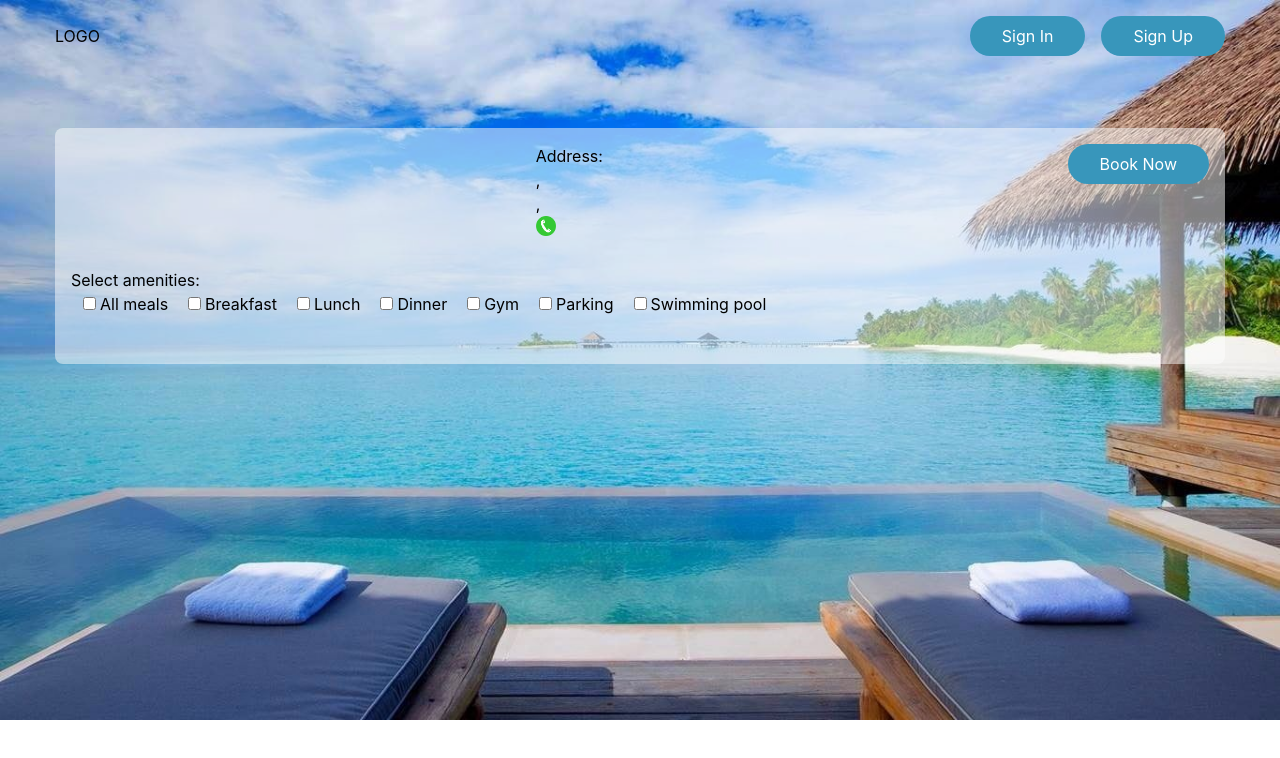
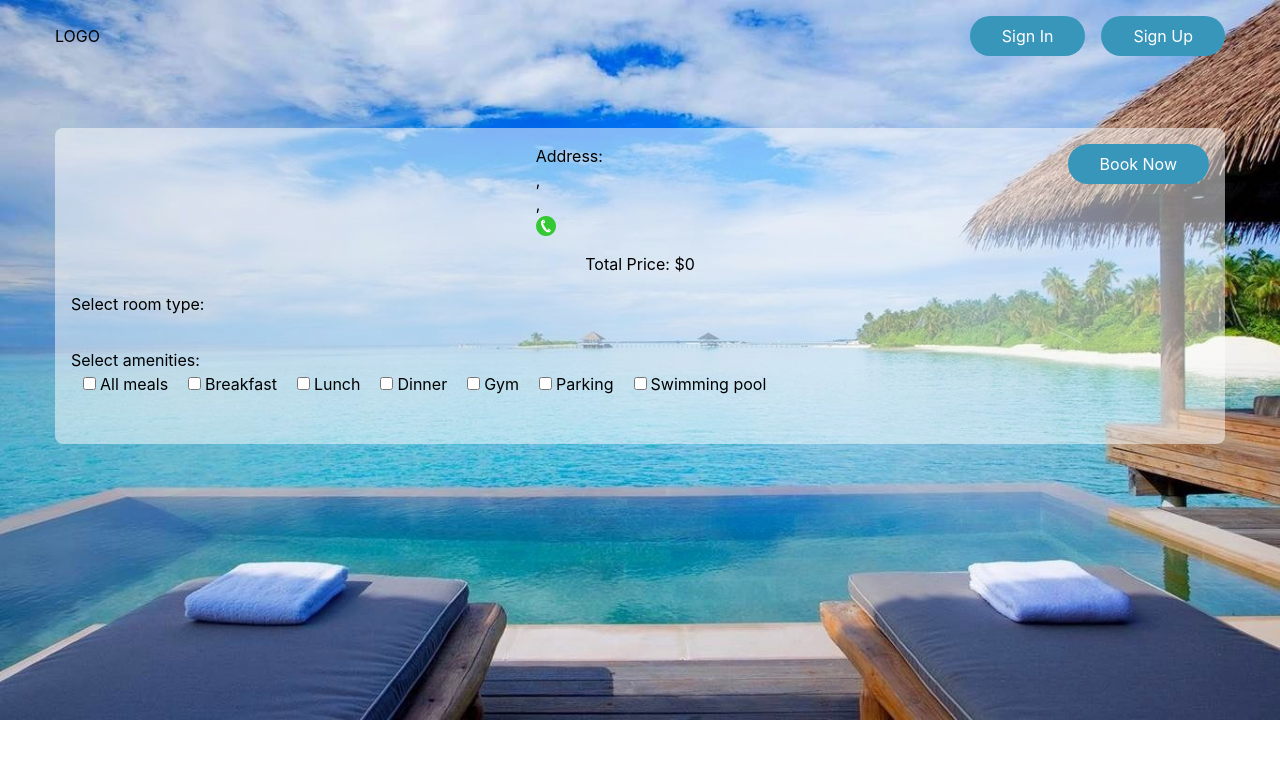
Before and after one commit to gopinathsjsu/team-project-logn, a Next.js app in the folder frontend/: page /particularHotel in a window 1280 px wide. Shown: the top 758 px of the page. Built offline with nearby package versions, Linux system fonts and the light colour scheme.

Commit message:
local commit

```diff
--- a/frontend/src/components/DateRangePicker.js
+++ b/frontend/src/components/DateRangePicker.js
@@ -7,6 +7,14 @@ import Box from "@mui/material/Box";
 
 export default function BasicDateRangePicker({ setDateRange }) {
   const [value, setValue] = React.useState([null, null]);
+
+  function epoch(date) {
+    return Date.parse(date);
+  }
+
+  React.useEffect(() => {
+    setDateRange([epoch(value[0]), epoch(value[1])]);
+  }, [value]);
 
   return (
     <LocalizationProvider dateAdapter={AdapterDateFns}>
--- /dev/null
+++ b/frontend/src/components/checkbox.js
@@ -0,0 +1,29 @@
+import React, { useState, useEffect } from "react";
+
+export default function checkbox({ label, rate, getData, i, id }) {
+  const [isChecked, setIsChecked] = useState(false);
+
+  useEffect(() => {
+    if (isChecked) {
+      getData(label, rate, id);
+    } else {
+      getData("", 0, null);
+    }
+  }, [isChecked]);
+
+  return (
+    <div>
+      <label className="mx-2">
+        <input
+          onChange={(e) => {
+            setIsChecked(!isChecked);
+          }}
+          value={isChecked}
+          type="checkbox"
+          className="mx-1"
+        />
+        Select {label}
+      </label>
+    </div>
+  );
+}
--- a/frontend/src/pages/index.js
+++ b/frontend/src/pages/index.js
@@ -1,11 +1,28 @@
 import Head from "next/head";
 import Image from "next/image";
-import { useState } from "react";
+import { useEffect, useState } from "react";
 import GooglePlacesAutocomplete from "react-google-places-autocomplete";
 import BasicDateRangePicker from "../components/DateRangePicker";
+import Router, { useRouter } from "next/router";
 
 export default function Home() {
   const [dateRange, setDateRange] = useState([null, null]);
+  const router = useRouter();
+
+  useEffect(() => {
+    if (dateRange[0] === dateRange[0] && dateRange[1] === dateRange[1]) {
+      localStorage.setItem("startDate", dateRange[0]);
+      localStorage.setItem("endDate", dateRange[1]);
+    }
+  }, [dateRange]);
+
+  const handleClick = () => {
+    if (dateRange[0] === dateRange[0] && dateRange[1] === dateRange[1]) {
+      router.push("/findHotel");
+    } else {
+      alert("Date not valid");
+    }
+  };
 
   return (
     <div
@@ -15,8 +32,12 @@ export default function Home() {
       <div className="bg-white bg-opacity-75 rounded-lg flex px-4 justify-between items-center py-4 w-full shadow-button-shadow">
         <div className=" w-1/4">
           <div className="flex items-center mb-2 text-gray-600">
-            <div style={{width: '20px', height: '20px'}}>
-              <Image width={20} height={20} src={require("../assets/location-pin.svg")} />
+            <div style={{ width: "20px", height: "20px" }}>
+              <Image
+                width={20}
+                height={20}
+                src={require("../assets/location-pin.svg")}
+              />
             </div>
             <div>Destination</div>
           </div>
@@ -31,7 +52,10 @@ export default function Home() {
         </div>
         <div className="vl"></div>
         <div className=" w-1/4">
-          <button className="bg-button-color text-white px-4 py-2 rounded-lg w-full transition-all hover:shadow-button-shadow">
+          <button
+            onClick={handleClick}
+            className="bg-button-color text-white px-4 py-2 rounded-lg w-full transition-all hover:shadow-button-shadow"
+          >
             Find Hotels
           </button>
         </div>
--- a/frontend/src/pages/particularHotel.js
+++ b/frontend/src/pages/particularHotel.js
@@ -1,12 +1,20 @@
 import React, { useState, useEffect } from "react";
 import Router, { useRouter } from "next/router";
 import getWithAuth from "../api/getWithAuth";
+import postWithAuth from "../api/postWithAuth";
 import Image from "next/image";
+import CheckBox from "../components/checkbox";
 
 export default function particularHotel() {
   const router = useRouter();
   const id = router.query;
   const [hotelDetails, setHotelDetails] = useState([]);
+  const [allRooms, setAllRooms] = useState([]);
+  const [price, setPrice] = useState(0);
+  const [roomType, setRoomType] = useState("");
+  const [numberOfRooms, setNumberOfRooms] = useState(0);
+  const [roomRate, setRoomRate] = useState(0);
+  const [roomTypeChecked, setRoomTypeChecked] = useState(false);
 
   const [allMeals, setAllMeals] = useState(false);
   const [breakfast, setBreakfast] = useState(false);
@@ -21,8 +29,113 @@ export default function particularHotel() {
       const data = await getWithAuth("/hotel/get/" + id.id);
       setHotelDetails(data);
       console.log(data);
+      const rooms = await getWithAuth("/hotel/roomsbyhotel/" + data.id);
+      setAllRooms(rooms);
+      console.log(rooms);
     }
   }, [id]);
+
+  const [roomID, setRoomID] = useState(null);
+
+  const getData = (label, rate, id) => {
+    setRoomType(label);
+    setRoomID(id);
+    if (label == "") {
+      setRoomRate(0);
+    } else {
+      setRoomRate(rate);
+    }
+  };
+
+  useEffect(() => {
+    if (roomRate == 0) {
+      setPrice(0);
+    } else {
+      setPrice(roomRate);
+    }
+  }, [roomRate]);
+  useEffect(() => {
+    if (parking) {
+      setPrice(price + 5);
+    } else if (price != 0) {
+      setPrice(price - 5);
+    }
+  }, [parking]);
+  useEffect(() => {
+    if (gym) {
+      setPrice(price + 5);
+    } else if (price != 0) {
+      setPrice(price - 5);
+    }
+  }, [gym]);
+  useEffect(() => {
+    if (pool) {
+      setPrice(price + 5);
+    } else if (price != 0) {
+      setPrice(price - 5);
+    }
+  }, [pool]);
+  useEffect(() => {
+    if (dinner) {
+      setPrice(price + 5);
+    } else if (price != 0) {
+      setPrice(price - 5);
+    }
+  }, [dinner]);
+  useEffect(() => {
+    if (lunch) {
+      setPrice(price + 5);
+    } else if (price != 0) {
+      setPrice(price - 5);
+    }
+  }, [lunch]);
+  useEffect(() => {
+    if (breakfast) {
+      setPrice(price + 5);
+    } else if (price != 0) {
+      setPrice(price - 5);
+    }
+  }, [breakfast]);
+  useEffect(() => {
+    if (allMeals) {
+      setPrice(price + 5);
+    } else if (price != 0) {
+      setPrice(price - 5);
+    }
+  }, [allMeals]);
+
+  const handleBooking = () => {
+    if (price == 0) {
+      return alert("Select room type and Amenities!");
+    }
+    const data = postWithAuth("/booking/create", {
+      body: {
+        custId: parseInt(localStorage.getItem("user_id")),
+        hotelId: parseInt(id.id),
+        stayFrom: localStorage.getItem("startDate"),
+        StayUpto: localStorage.getItem("endDate"),
+        totalBill: price,
+        numberOfGuests: 2,
+        roomBookedDtos: [
+          {
+            roomId: String(roomID),
+            rate: String(roomRate),
+            amenitiesDto: {
+              dailyBreakfast: breakfast,
+              lunch: lunch,
+              dinner: dinner,
+              swimmingPool: pool,
+              parking: parking,
+              gym: gym,
+              allMeals: allMeals,
+            },
+          },
+        ],
+      },
+    });
+    alert("Booking Complete!");
+  };
+
   return (
     <div className="container mt-16">
       <div
@@ -51,9 +164,37 @@ export default function particularHotel() {
             </div>
           </div>
           <div>
-            <button className="bg-button-color text-white px-8 py-2 rounded-full transition-all hover:shadow-button-shadow">
+            <button
+              onClick={handleBooking}
+              className="bg-button-color text-white px-8 py-2 rounded-full transition-all hover:shadow-button-shadow"
+            >
               Book Now
             </button>
+          </div>
+        </div>
+        <div className="my-4">Total Price: ${price}</div>
+
+        <div className="w-full">
+          <div>Select room type:</div>
+          <div>
+            {allRooms.map((item, index) => {
+              return (
+                <div className="flex w-full justify-between">
+                  <div className="w-1/4">{item.type}</div>
+                  <div className="w-1/4">{item.numberOfRooms}</div>
+                  <div className="w-1/4">${item.rate}</div>
+                  <div className="w-1/4">
+                    <CheckBox
+                      label={item.type}
+                      i={index}
+                      rate={item.rate}
+                      getData={getData}
+                      id={item.id}
+                    />
+                  </div>
+                </div>
+              );
+            })}
           </div>
         </div>
         <div className="my-8 w-full flex flex-col justify-start">
```
